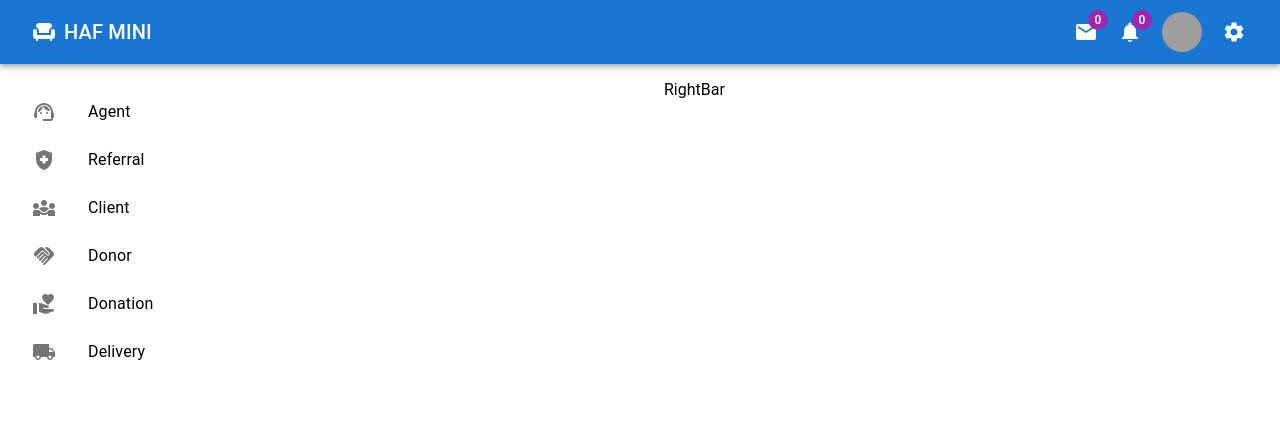
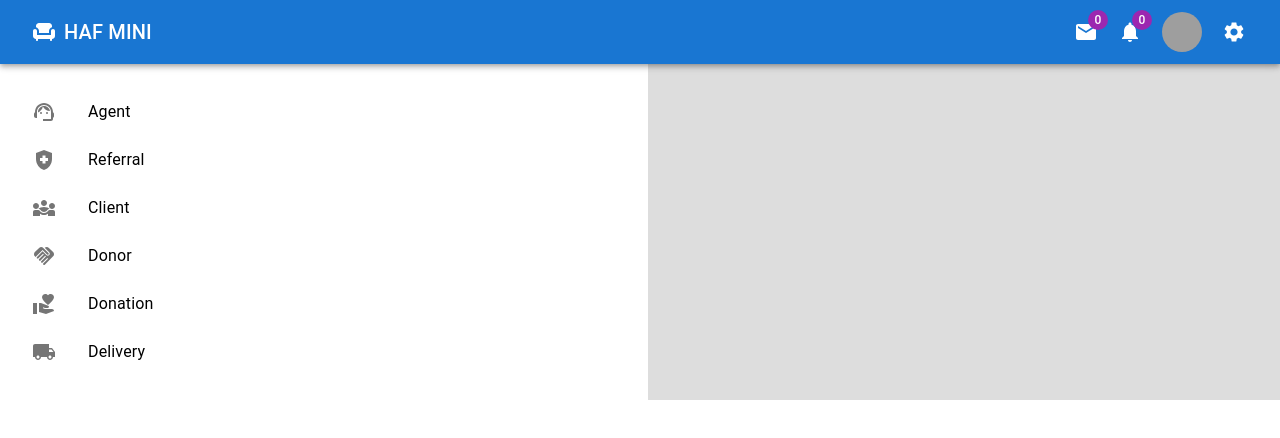
Before and after one commit to RiazCKhan/HAF_mini, a React (Create React App) app in the folder frontend/: page / in a window 1280 px wide. Shown: the top 438 px of the page. Built offline with nearby package versions, Linux system fonts and the light colour scheme; grey boxes are pictures that could not be loaded.

Commit message:
add background color

```diff
--- a/frontend/src/components/RightBar.jsx
+++ b/frontend/src/components/RightBar.jsx
@@ -1,7 +1,7 @@
 import { Box } from "@mui/material";
 
 const RightBar = () => {
-  return <Box sx={{ flex: 1, p: 2 }}>RightBar</Box>;
+  return <Box sx={{ flex: 1, p: 2, backgroundColor: "#ddd" }}></Box>;
 };
 
 export default RightBar;
```
